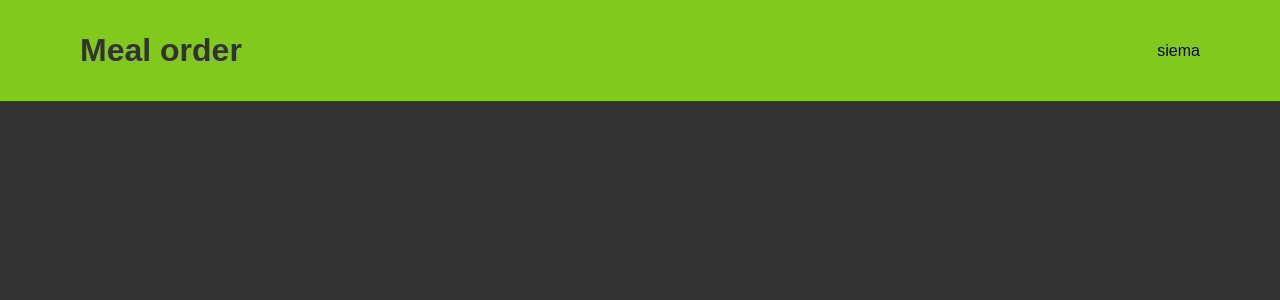
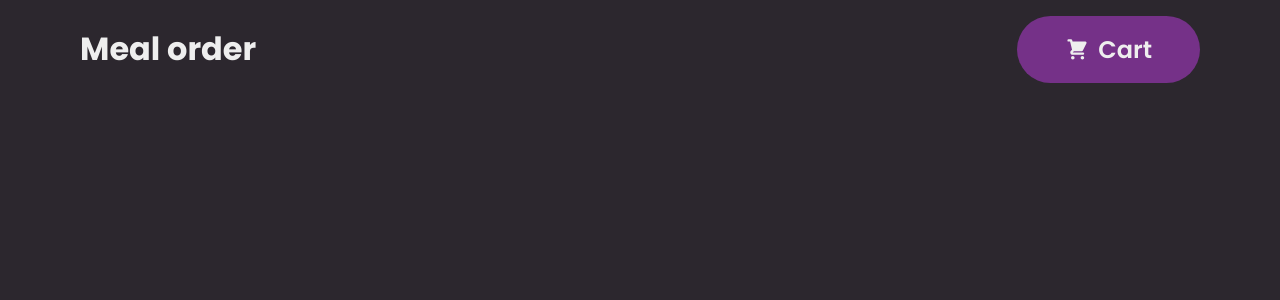
Before and after one commit to adam-podkowinski/meal-order-react, a React (Vite) app: page / in a window 1280 px wide. Shown: the top 300 px of the page. Built offline with nearby package versions, Linux system fonts and the light colour scheme.

Commit message:
Add sticky header and styles

```diff
--- a/package.json
+++ b/package.json
@@ -11,6 +11,7 @@
   "dependencies": {
     "react": "^18.2.0",
     "react-dom": "^18.2.0",
+    "react-icons": "^4.4.0",
     "sass": "^1.54.0"
   },
   "devDependencies": {
--- a/src/App.jsx
+++ b/src/App.jsx
@@ -1,12 +1,11 @@
-import classes from "./App.module.scss";
 import "./index.scss";
 import Header from "./components/Header/Header";
 
 function App() {
   return (
-    <div className={classes.App}>
+    <>
       <Header />
-    </div>
+    </>
   );
 }
 
--- a/src/App.module.scss
+++ /dev/null
@@ -1,6 +0,0 @@
-@import 'constants';
-
-.App {
-  background: $background;
-  height: 100vh;
-}
--- a/src/components/Header/Header.jsx
+++ b/src/components/Header/Header.jsx
@@ -1,11 +1,18 @@
 import classes from "./Header.module.scss";
+import { HiShoppingCart } from "react-icons/hi";
+import Button from "../common/Button/Button";
 
 const Header = () => {
   return (
     <>
       <nav className={classes.header}>
-        <h1>Meal order</h1>
-        <p>siema</p>
+        <a href={"#"} className={"link"}>
+          Meal order
+        </a>
+        <Button>
+          <HiShoppingCart />
+          Cart
+        </Button>
       </nav>
     </>
   );
--- a/src/components/Header/Header.module.scss
+++ b/src/components/Header/Header.module.scss
@@ -1,13 +1,13 @@
+@import "src/constants";
+
 .header {
-  background:#82c91e;
-  padding: 2rem 5rem;
+  background: $background;
+  padding: 1rem 5rem;
   display: flex;
   justify-content: space-between;
   align-items: center;
-
-  h1 {
-    font-size: 2rem;
-    font-weight: 700;
-    color: #333;
-  }
+  position: sticky;
+  top: 0;
+  font-size: 2rem;
+  font-weight: 700;
 }
--- /dev/null
+++ b/src/components/common/Button/Button.jsx
@@ -0,0 +1,11 @@
+import classes from "./Button.module.scss";
+
+const Button = ({ children, onClick }) => {
+  return (
+    <button className={classes.button} onClick={onClick}>
+      {children}
+    </button>
+  );
+};
+
+export default Button;
--- /dev/null
+++ b/src/components/common/Button/Button.module.scss
@@ -0,0 +1,21 @@
+@import "src/constants";
+
+.button {
+  background: $primary;
+  border: none;
+  padding: 1rem 3rem;
+  border-radius: 20rem;
+  cursor: pointer;
+  font-family: inherit;
+  font-weight: 600;
+  font-size: 1.5rem;
+  transition: background-color .3s;
+  color: inherit;
+  display: flex;
+  align-items: center;
+  gap: .6rem;
+
+  &:hover, &:active {
+    background: $primaryTint;
+  }
+}
--- a/src/constants.scss
+++ b/src/constants.scss
@@ -1,3 +1,27 @@
-$background: #333;
+$background: #2C272E;
+
 $darkText: #333;
 $lightText: #eee;
+$primary: #753188;
+$primaryTint: #834694;
+$primaryLighter: #9e6fac;
+$secondary: #9AE66E;
+
+.link {
+  color: $lightText;
+  text-decoration: none;
+  display: inline-block;
+  padding-bottom: 2px;
+  line-height: 1.1;
+  background-image: linear-gradient($primaryLighter, $primaryLighter);
+  background-position: bottom left;
+  background-size: 0 2px;
+  background-repeat: no-repeat;
+  transition: background-size .3s, background-position 0s .3s, color .3s;
+
+  &:hover, &:active {
+    color: #9e6fac;
+    background-position: bottom right;
+    background-size: 100% 2px;
+  }
+}
--- a/src/index.scss
+++ b/src/index.scss
@@ -1,3 +1,6 @@
+@import 'constants.scss';
+@import url('https://fonts.googleapis.com/css2?family=Poppins:wght@400;500;600;700&display=swap');
+
 *, *::after, *::before {
   margin: 0;
   box-sizing: border-box;
@@ -12,5 +15,7 @@ html {
 body {
   margin: 0;
   padding: 0;
-  font-family: Cantarell, sans-serif;
+  font-family: Poppins, sans-serif;
+  color: $lightText;
+  background: $background;
 }
```
Also changed, not shown: 1 other file (tests, documents, lock files or other folders).
